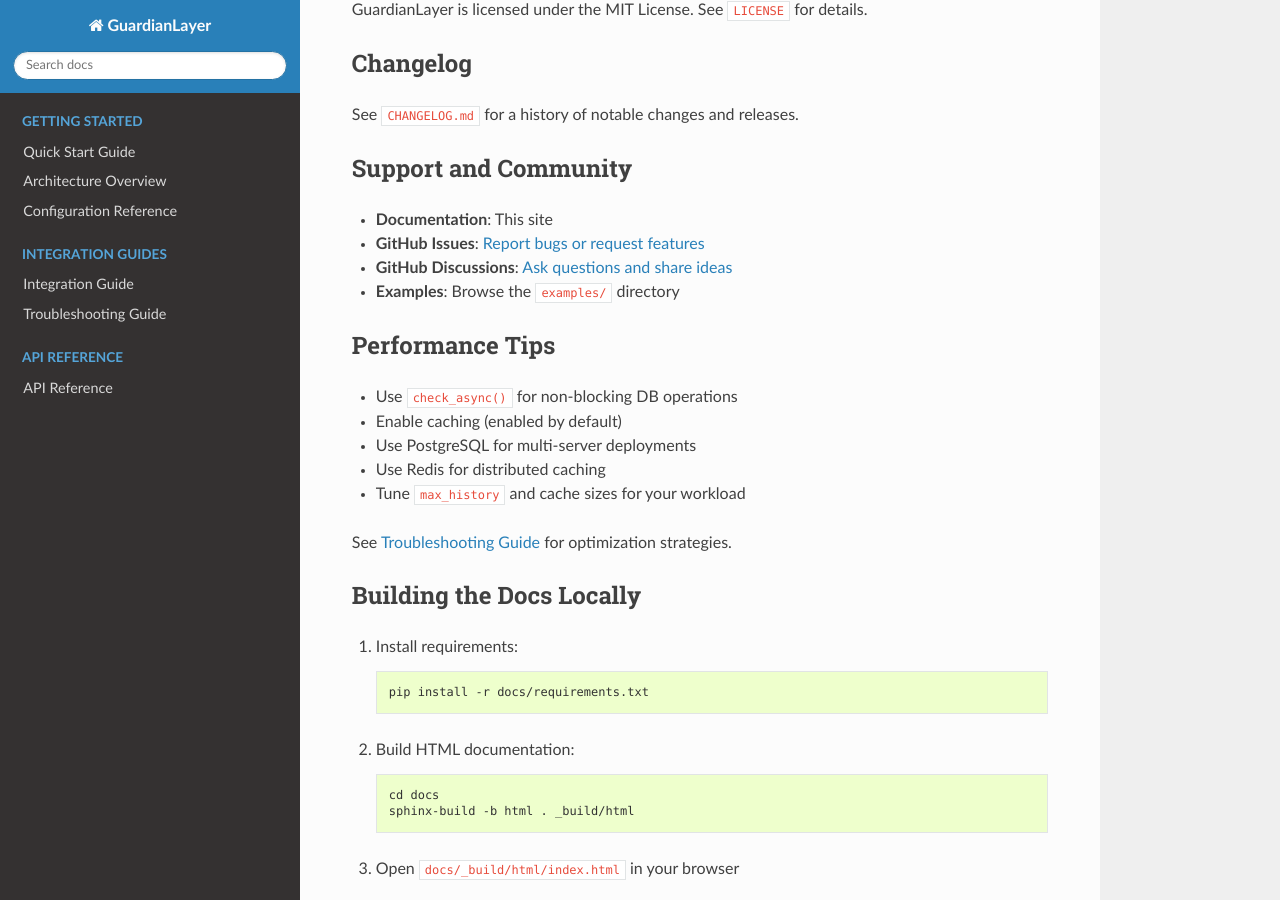
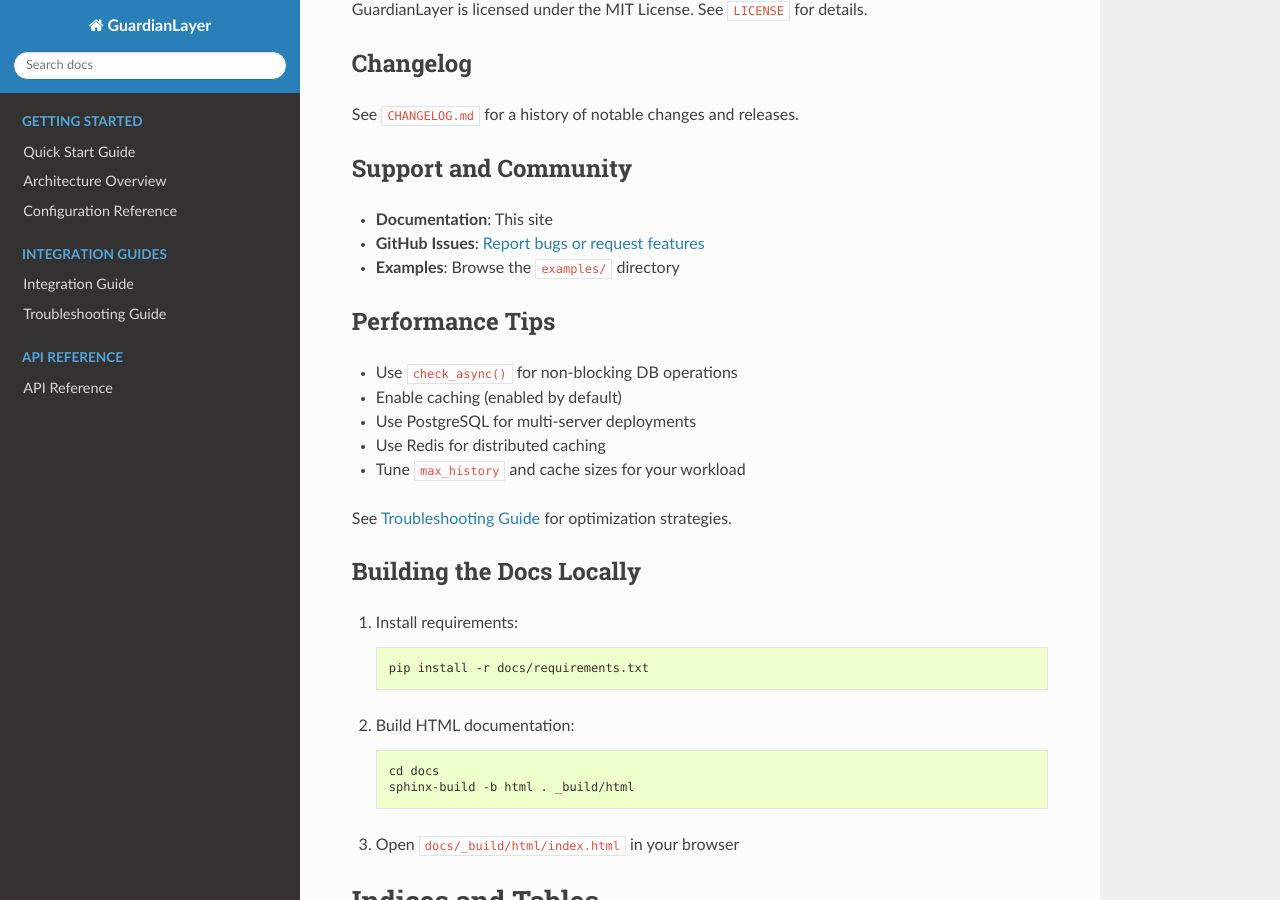
Before and after one commit to Mk3Ang8l/GuardianLayer, a Sphinx documentation site: the page built from docs/index.rst, in a window 1280 px wide and 900 px high, scrolled down 8184 px. Built offline with Sphinx 7.4.7 and the Read the Docs theme 3.1.0, drawn with Linux system fonts in a browser that asks for light colours.

Commit message:
chore: remove discussions link from README and docs

```diff
--- a/docs/index.rst
+++ b/docs/index.rst
@@ -342,7 +342,7 @@ Support and Community
 
 * **Documentation**: This site
 * **GitHub Issues**: `Report bugs or request features <https://github.com/Mk3Ang8l/GuardianLayer/issues>`_
-* **GitHub Discussions**: `Ask questions and share ideas <https://github.com/Mk3Ang8l/GuardianLayer/discussions>`_
+
 * **Examples**: Browse the ``examples/`` directory
 
 Performance Tips
```
Also changed, not shown: README.md (+1 -1 lines).
